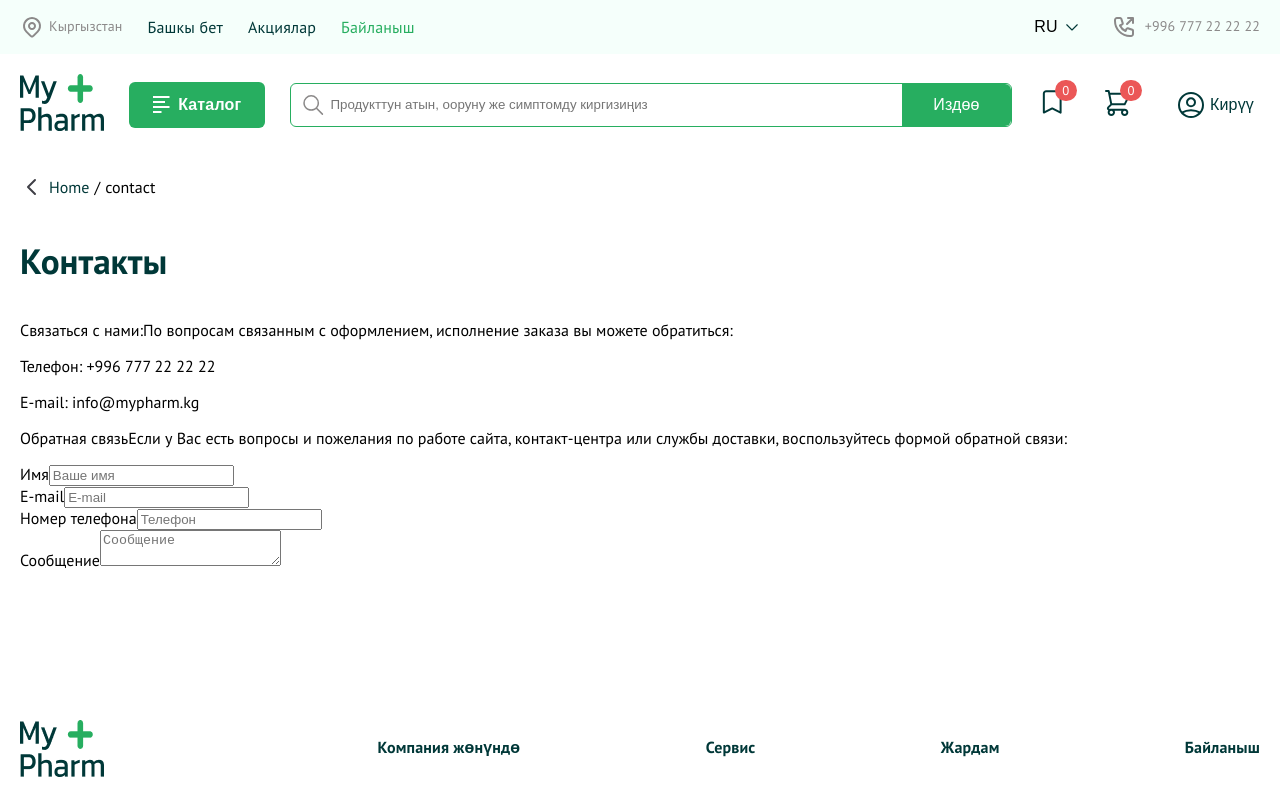
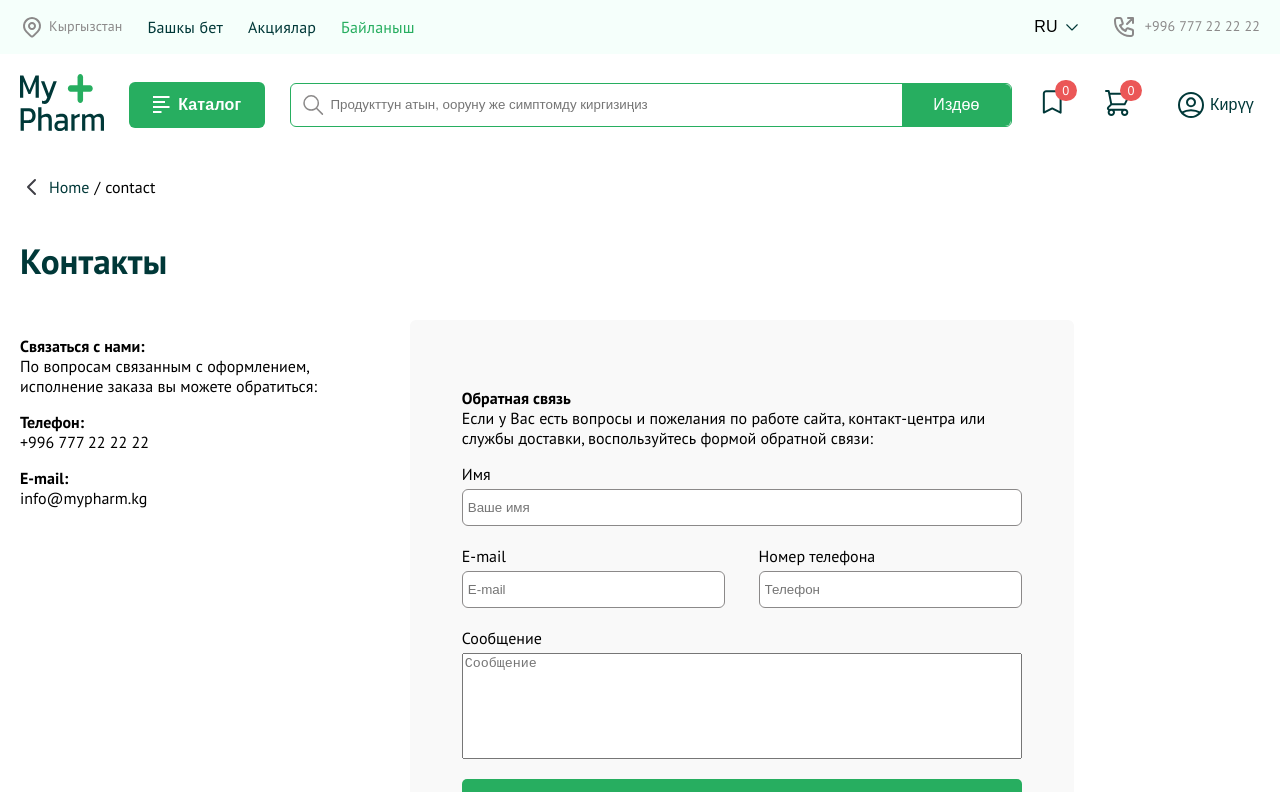
Before and after one commit to AinaSha/my-pharm, a React (Create React App) app: page /contact in a window 1280 px wide. Shown: the top 792 px of the page. Built offline with nearby package versions, Linux system fonts and the light colour scheme; no server answers.

Commit message:
feat: add css style with adaptive for contacts page

```diff
--- a/src/api/apiPath.ts
+++ b/src/api/apiPath.ts
@@ -1,5 +1,5 @@
 // export const apiPath = 'https://mypharm.fly.dev';
-export const apiPath = 'http://95.163.237.113:8000/';
+export const apiPath = 'http://95.163.237.113/';
 export const apiEndpoints = {
   signin: '/auth/token/',
   signup: '/users/',
--- a/src/pages/contact/Contact.tsx
+++ b/src/pages/contact/Contact.tsx
@@ -5,6 +5,8 @@ import { GetUserMe, RefreshToken } from '../../store/authUserReducer';
 import { getCookiFile, removeLocalStorage } from '../../utils/utilsForm';
 import { siginin, exit } from '../../store/authUserReducer';
 import { Breadcrumbs } from '../../ui-kit/breadcrumbs/Breadcrumbs';
+
+import './contact.scss';
 
 export const Contact: FC = () => {
   const { exp } = useSelector((state: RootState) => state.AuthReducer);
@@ -48,8 +50,8 @@ export const Contact: FC = () => {
               E-mail: <span>info@mypharm.kg</span>
             </p>
           </div>
-        </div>
-        <div className="contact__form">
+          <div className="contacts__form">
+            <div className="contacts__form-inner">
               <p>
                 Обратная связь
                 <span>
@@ -57,26 +59,31 @@ export const Contact: FC = () => {
                   доставки, воспользуйтесь формой обратной связи:
                 </span>
               </p>
-          <form>
-            <div>
+              <form className="feedback-form">
+                <div className="feedback-form__item">
                   <label>Имя</label>
                   <input type="text" placeholder="Ваше имя" />
                 </div>
-            <div>
-              <div>
+                <div className="feedback-contact-forms">
+                  <div className="feedback-form__item mail-input">
                     <label>E-mail</label>
                     <input type="text" placeholder="E-mail" />
                   </div>
-              <div>
+                  <div className="feedback-form__item phone-input">
                     <label>Номер телефона</label>
                     <input type="text" placeholder="Телефон" />
                   </div>
                 </div>
-            <div>
+                <div className="feedback-form__item">
                   <label htmlFor="">Сообщение</label>
                   <textarea name="" id="" placeholder="Сообщение"></textarea>
                 </div>
+                <button className="feedback-form__btn" type="submit">
+                  Отправить
+                </button>
               </form>
+            </div>
+          </div>
         </div>
         {/* <button onClick={getUserMe}>get Catalog</button> */}
       </div>
--- /dev/null
+++ b/src/pages/contact/contact.scss
@@ -0,0 +1,89 @@
+@import '../../variables.scss';
+
+.contacts {
+  &__inner {
+    display: flex;
+    gap: 55px;
+  }
+
+  &__info {
+    width: 27%;
+  }
+
+  &__info p,
+  &__form p {
+    font-weight: 600;
+    display: flex;
+    flex-direction: column;
+  }
+
+  &__info p span,
+  &__form p span {
+    font-weight: 400;
+  }
+
+  &__form {
+    background-color: #F9F9F9;
+    border-radius: 6px;
+  }
+
+  &__form-inner {
+    max-width: 560px;
+    padding: 52px;
+  }
+
+  .feedback-form {
+    &__item {
+      display: flex;
+      flex-direction: column;
+
+      label {
+        margin-bottom: 5px;
+      }
+
+      input {
+        padding: 10px 5px;
+        border: 1px solid #8B8989;
+        border-radius: 6px;
+      }
+
+      textarea {
+        height: 100px;
+        resize: none;
+      }
+    }
+
+    .feedback-contact-forms {
+      display: flex;
+      justify-content: space-between;
+      margin: 20px 0;
+    }
+
+    .mail-input,
+    .phone-input  {
+      width: 47%;
+    }
+
+    &__btn {
+      width: 100%;
+      display: block;
+      text-align: center;
+      padding: 11px 0;
+      @extend %btn;
+      margin-top: 20px;
+    }
+  }
+}
+
+@media (max-width: 768px) {
+  .contacts {
+    &__inner {
+      display: flex;
+      flex-direction: column;
+    }
+
+    &__info {
+      width: 50%;
+    }
+  }
+}
```
Lines whose indentation alone changed are shown as unchanged.
